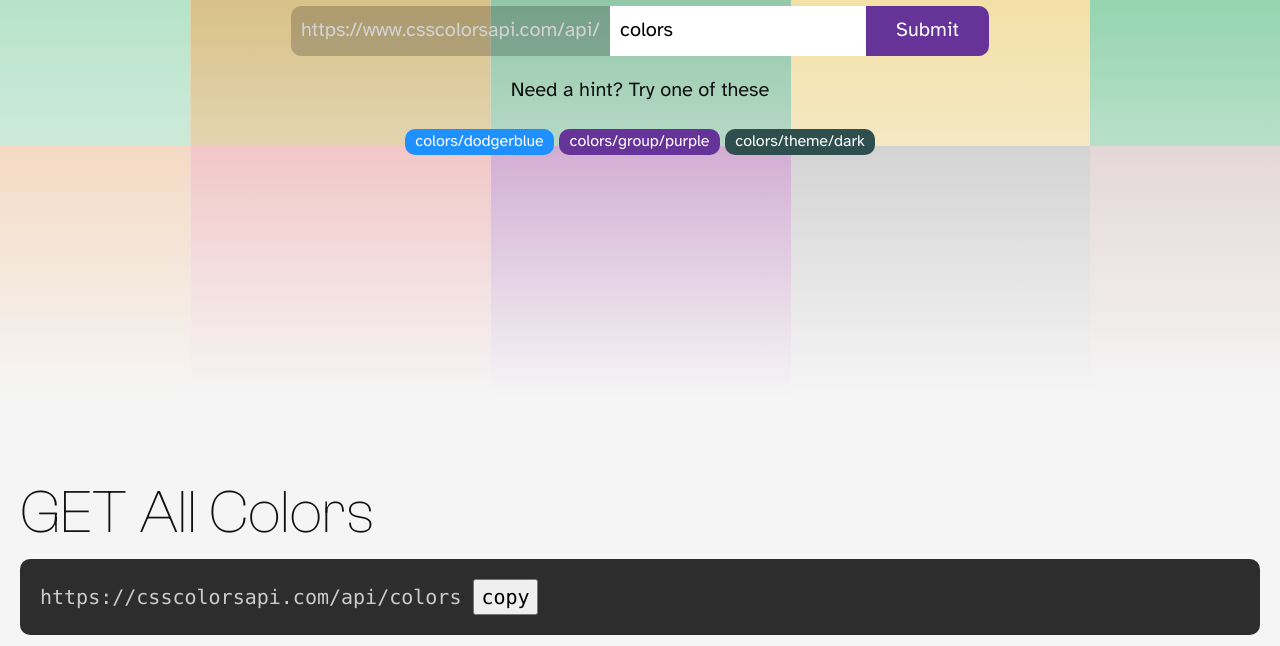
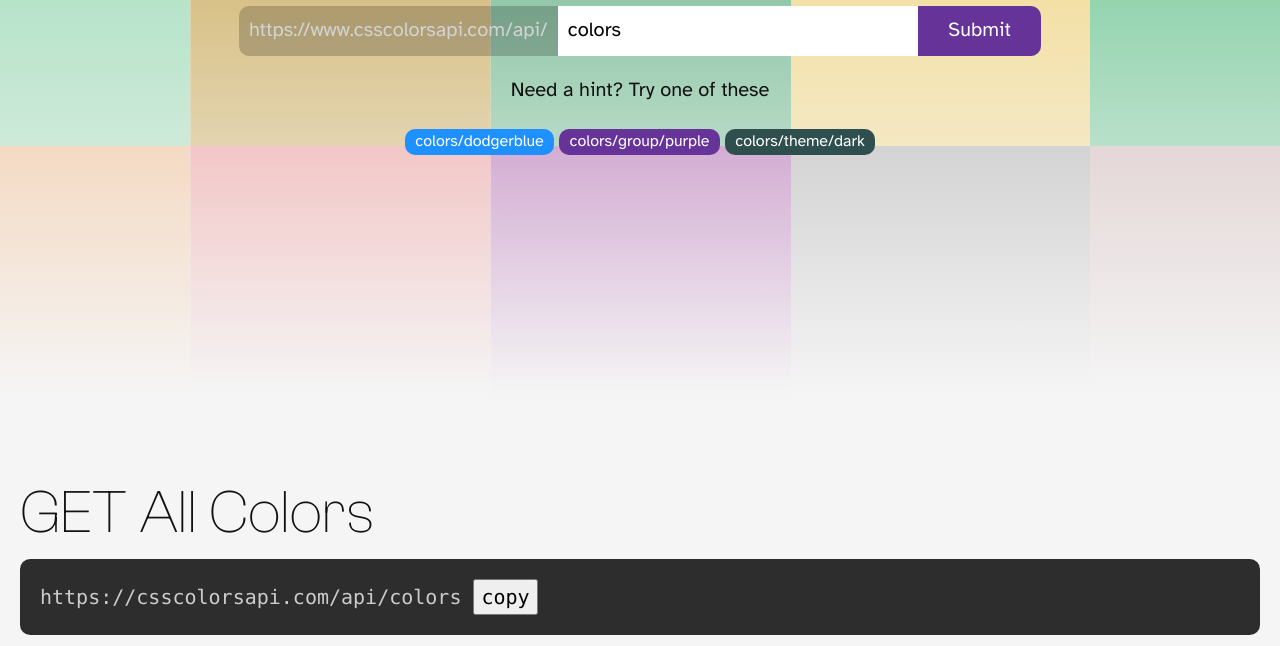
Before and after one commit to brianmaierjr/css-colors-api, a website: page public/index.html in a window 1280 px wide. Shown: the part 454-1100 px from the top of the page. Drawn offline with Linux system fonts and the light colour scheme.

Commit message:
add responsiveness to try form

```diff
--- a/src/scss/_try.scss
+++ b/src/scss/_try.scss
@@ -2,30 +2,53 @@
 	display: flex;
 	align-items: center;
 	justify-content: center;
+	flex-wrap: wrap;
+	flex-direction: column;
+
+	@media (min-width: 800px) {
+		flex-direction: row;
+	}
 
 	> * {
 		padding: var(--space-2xs);
+		width: 100%;
+
+		@media (min-width: 800px) {
+			width: auto;
+		}
 	}
 
 	label {
 		background-color: rgba(0, 0, 0, 0.2);
 		color: lightgray;
-		border-radius: var(--space-2xs) 0 0 var(--space-2xs);
+		border-radius: var(--space-2xs) var(--space-2xs) 0 0;
+
+		@media (min-width: 800px) {
+			border-radius: var(--space-2xs) 0 0 var(--space-2xs);
+		}
 	}
 
 	input {
 		border: none;
+
+		@media (min-width: 800px) {
+			flex: 1;
+		}
 	}
 
 	button {
 		background-color: rebeccapurple;
 		color: white;
-		border-radius: 0 var(--space-2xs) var(--space-2xs) 0;
 		border: none;
 		padding-inline: var(--space-m);
 		display: flex;
 		align-items: center;
 		justify-content: center;
+		border-radius: 0 0 var(--space-2xs) var(--space-2xs);
+
+		@media (min-width: 800px) {
+			border-radius: 0 var(--space-2xs) var(--space-2xs) 0;
+		}
 	}
 
 	&__buttons {
```
Also changed, not shown: public/css/style.css, 1 other file.
